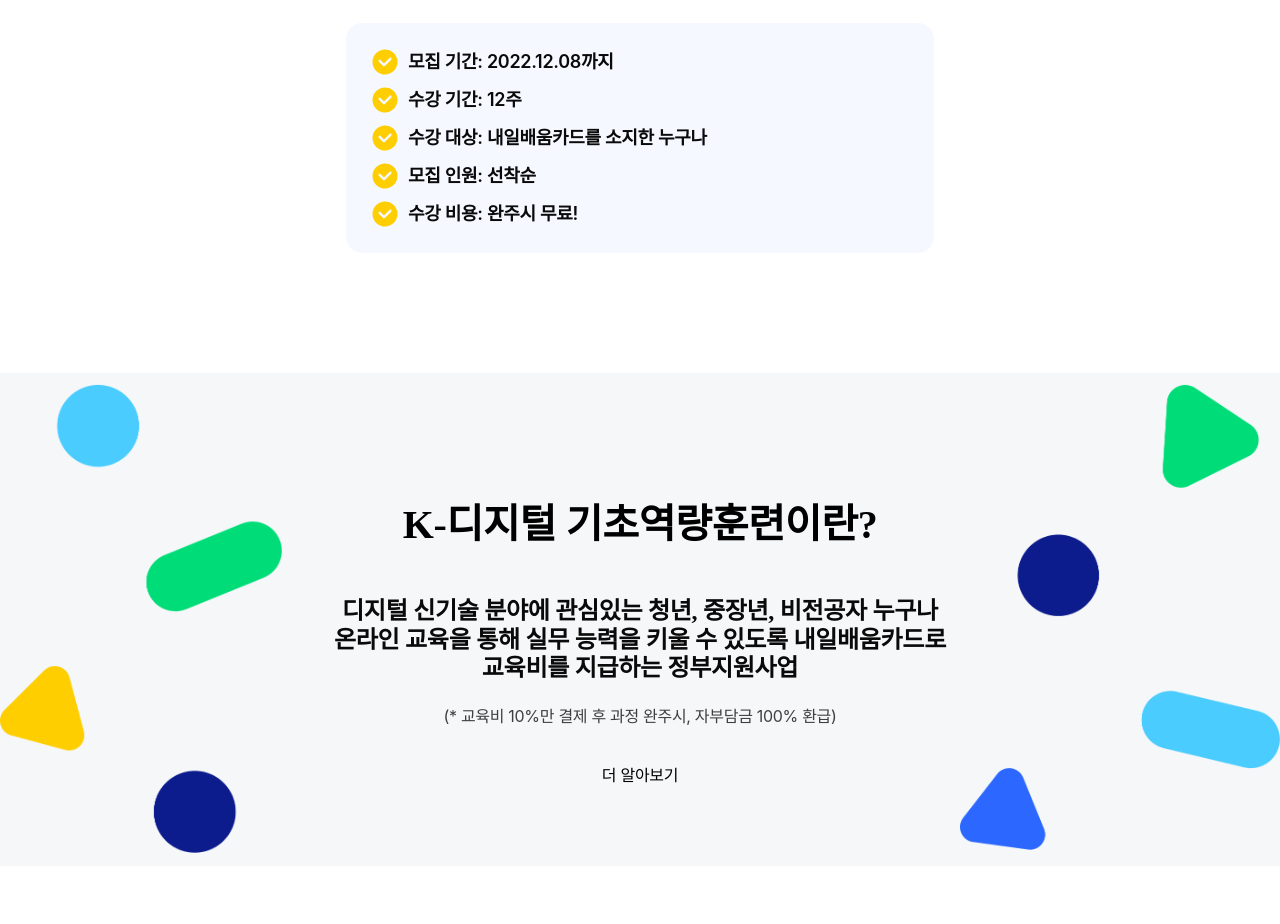
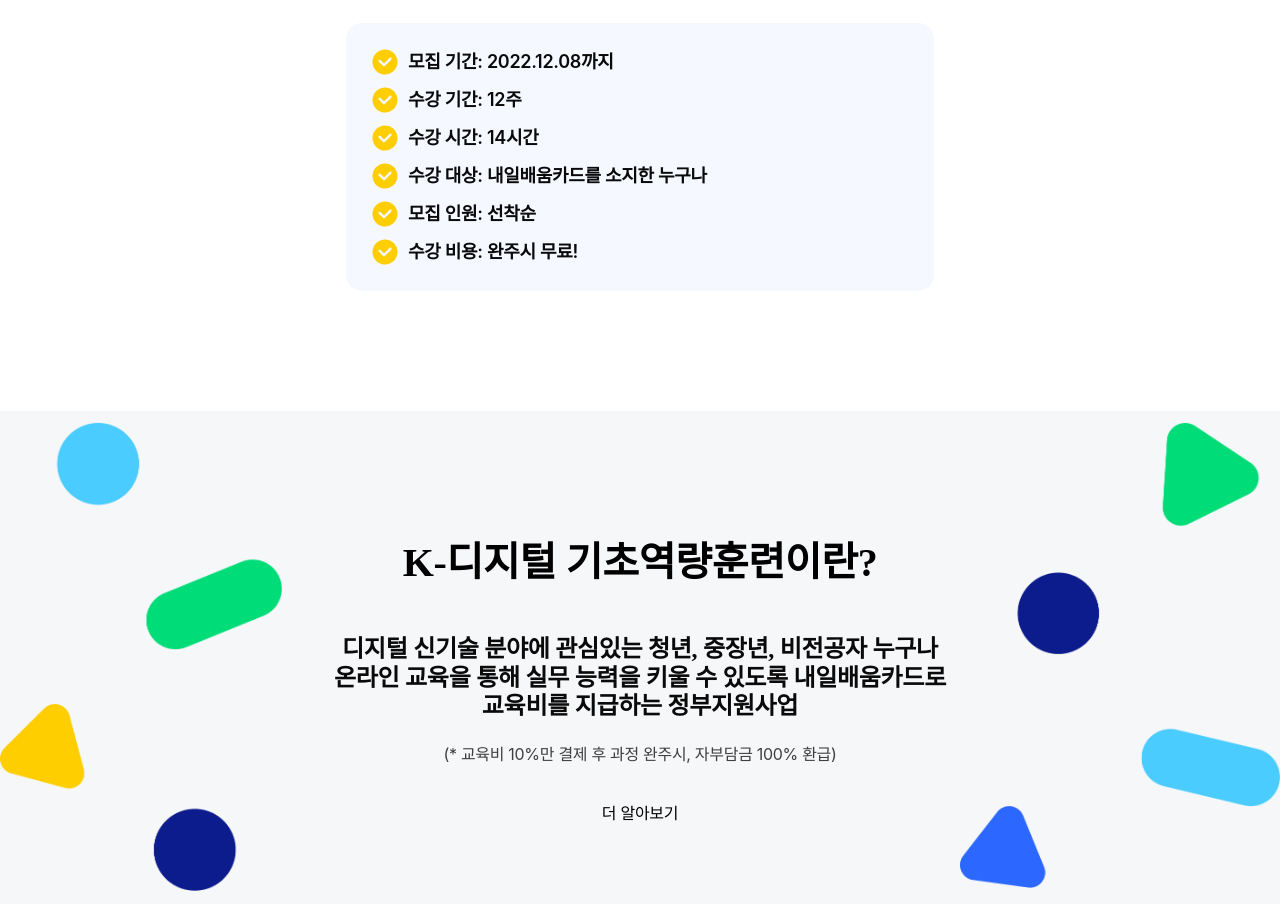
Before and after one commit to sean-126/kdc, a website built with Parcel: page index.html in a window 1280 px wide. Shown: the part 4820-5744 px from the top of the page. Built offline with nearby package versions, Linux system fonts and the light colour scheme; a web font is replaced by a local one.

Commit message:
피드백 반영

```diff
--- a/index.html
+++ b/index.html
@@ -199,6 +199,11 @@
             <svg width="30" height="30" viewBox="0 0 24 24" fill="none" xmlns="http://www.w3.org/2000/svg">
               <path d="M12.0001 22.0003C9.68664 22.0003 7.44466 21.1984 5.65626 19.7308C3.86786 18.2632 2.64372 16.2205 2.19227 13.9515C1.74082 11.6825 2.08999 9.3278 3.18043 7.28741C4.27087 5.24702 6.03506 3.64753 8.17237 2.76202C10.3097 1.87651 12.688 1.75864 14.902 2.42999C17.1159 3.10134 19.0286 4.52021 20.3141 6.44366C21.5996 8.36711 22.1785 10.6764 21.952 12.9788C21.7256 15.2812 20.7078 17.4345 19.0722 19.0706C17.1961 20.9456 14.6525 21.9991 12.0001 22.0003ZM7.75209 10.1468C7.62181 10.1468 7.49286 10.1727 7.37269 10.223C7.25252 10.2733 7.14358 10.347 7.05214 10.4398C6.8666 10.6214 6.75896 10.8677 6.75209 11.1273V11.1624C6.75819 11.423 6.86589 11.6714 7.05214 11.8538L10.4612 15.262C10.5534 15.3561 10.6633 15.4298 10.7847 15.4808C10.9061 15.5318 11.0364 15.5589 11.1681 15.5589C11.2998 15.5589 11.4301 15.5318 11.5515 15.4808C11.6729 15.4298 11.783 15.3561 11.8751 15.262L16.9931 10.1448C17.0845 10.0552 17.1575 9.9483 17.2074 9.83038C17.2574 9.71246 17.2834 9.58539 17.2841 9.45733V9.42218C17.2823 9.16242 17.1776 8.91355 16.9931 8.73077C16.8083 8.55157 16.5633 8.44778 16.306 8.43975H16.2662C16.0092 8.44854 15.7644 8.55222 15.5792 8.73077L11.1681 13.1429L8.46815 10.4437C8.37418 10.3491 8.26223 10.2736 8.13893 10.223C8.01562 10.1723 7.88343 10.1476 7.75013 10.1487L7.75209 10.1468Z" fill="#FFCE00"/>
             </svg>
+            <span>수강 시간: 14시간</span>
+          <li>
+            <svg width="30" height="30" viewBox="0 0 24 24" fill="none" xmlns="http://www.w3.org/2000/svg">
+              <path d="M12.0001 22.0003C9.68664 22.0003 7.44466 21.1984 5.65626 19.7308C3.86786 18.2632 2.64372 16.2205 2.19227 13.9515C1.74082 11.6825 2.08999 9.3278 3.18043 7.28741C4.27087 5.24702 6.03506 3.64753 8.17237 2.76202C10.3097 1.87651 12.688 1.75864 14.902 2.42999C17.1159 3.10134 19.0286 4.52021 20.3141 6.44366C21.5996 8.36711 22.1785 10.6764 21.952 12.9788C21.7256 15.2812 20.7078 17.4345 19.0722 19.0706C17.1961 20.9456 14.6525 21.9991 12.0001 22.0003ZM7.75209 10.1468C7.62181 10.1468 7.49286 10.1727 7.37269 10.223C7.25252 10.2733 7.14358 10.347 7.05214 10.4398C6.8666 10.6214 6.75896 10.8677 6.75209 11.1273V11.1624C6.75819 11.423 6.86589 11.6714 7.05214 11.8538L10.4612 15.262C10.5534 15.3561 10.6633 15.4298 10.7847 15.4808C10.9061 15.5318 11.0364 15.5589 11.1681 15.5589C11.2998 15.5589 11.4301 15.5318 11.5515 15.4808C11.6729 15.4298 11.783 15.3561 11.8751 15.262L16.9931 10.1448C17.0845 10.0552 17.1575 9.9483 17.2074 9.83038C17.2574 9.71246 17.2834 9.58539 17.2841 9.45733V9.42218C17.2823 9.16242 17.1776 8.91355 16.9931 8.73077C16.8083 8.55157 16.5633 8.44778 16.306 8.43975H16.2662C16.0092 8.44854 15.7644 8.55222 15.5792 8.73077L11.1681 13.1429L8.46815 10.4437C8.37418 10.3491 8.26223 10.2736 8.13893 10.223C8.01562 10.1723 7.88343 10.1476 7.75013 10.1487L7.75209 10.1468Z" fill="#FFCE00"/>
+            </svg>
 
             <span>수강 대상: 내일배움카드를 소지한 누구나</span>
           </li>
@@ -214,11 +219,7 @@
               <path d="M12.0001 22.0003C9.68664 22.0003 7.44466 21.1984 5.65626 19.7308C3.86786 18.2632 2.64372 16.2205 2.19227 13.9515C1.74082 11.6825 2.08999 9.3278 3.18043 7.28741C4.27087 5.24702 6.03506 3.64753 8.17237 2.76202C10.3097 1.87651 12.688 1.75864 14.902 2.42999C17.1159 3.10134 19.0286 4.52021 20.3141 6.44366C21.5996 8.36711 22.1785 10.6764 21.952 12.9788C21.7256 15.2812 20.7078 17.4345 19.0722 19.0706C17.1961 20.9456 14.6525 21.9991 12.0001 22.0003ZM7.75209 10.1468C7.62181 10.1468 7.49286 10.1727 7.37269 10.223C7.25252 10.2733 7.14358 10.347 7.05214 10.4398C6.8666 10.6214 6.75896 10.8677 6.75209 11.1273V11.1624C6.75819 11.423 6.86589 11.6714 7.05214 11.8538L10.4612 15.262C10.5534 15.3561 10.6633 15.4298 10.7847 15.4808C10.9061 15.5318 11.0364 15.5589 11.1681 15.5589C11.2998 15.5589 11.4301 15.5318 11.5515 15.4808C11.6729 15.4298 11.783 15.3561 11.8751 15.262L16.9931 10.1448C17.0845 10.0552 17.1575 9.9483 17.2074 9.83038C17.2574 9.71246 17.2834 9.58539 17.2841 9.45733V9.42218C17.2823 9.16242 17.1776 8.91355 16.9931 8.73077C16.8083 8.55157 16.5633 8.44778 16.306 8.43975H16.2662C16.0092 8.44854 15.7644 8.55222 15.5792 8.73077L11.1681 13.1429L8.46815 10.4437C8.37418 10.3491 8.26223 10.2736 8.13893 10.223C8.01562 10.1723 7.88343 10.1476 7.75013 10.1487L7.75209 10.1468Z" fill="#FFCE00"/>
             </svg>
             <span>수강 비용: 완주시 무료!</span>
-            <!-- <div>
-              <span>국비지원 90% + 자부담금 10%</span>
-              <span>1️⃣ 수료해야 자부담금을 환급받아요.</span>
-              <span>2️⃣ 발급받은 내일배움카드로만 결제 가능해요.</span>
-            </div> -->
+          </li>
           </li>
         </ul>
       </div>
```
